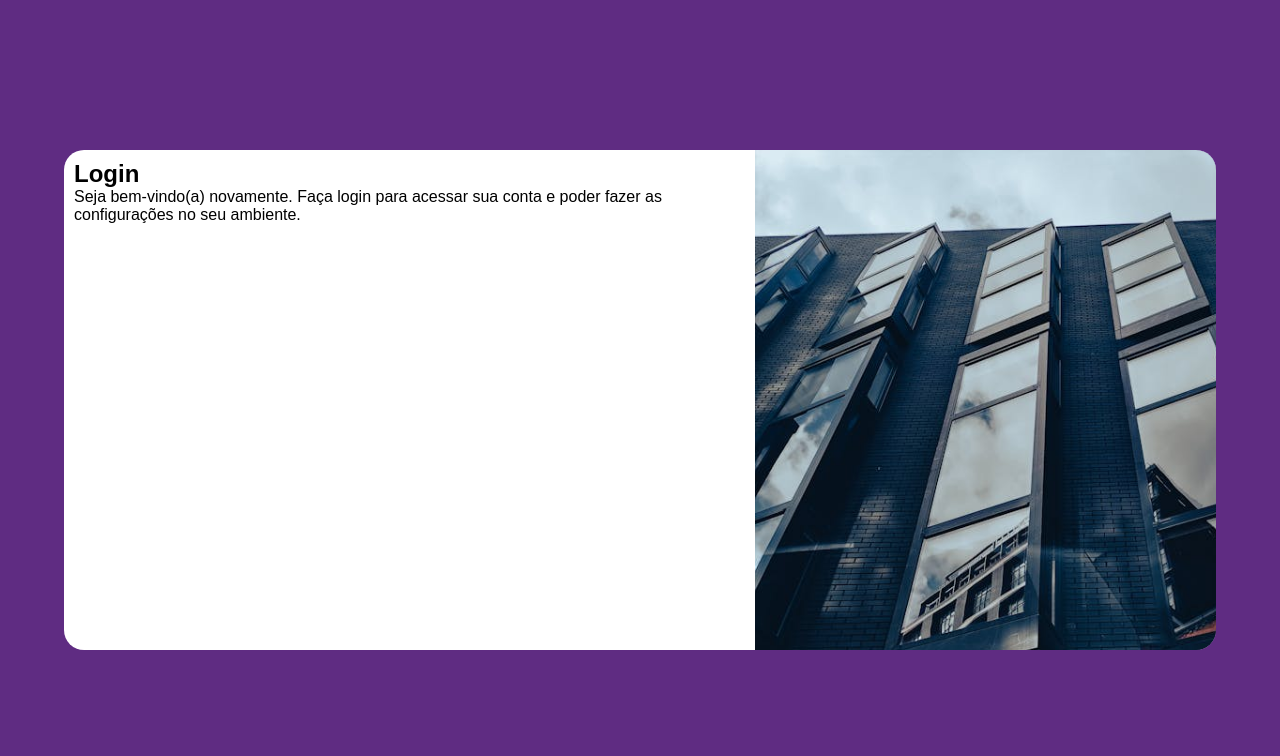
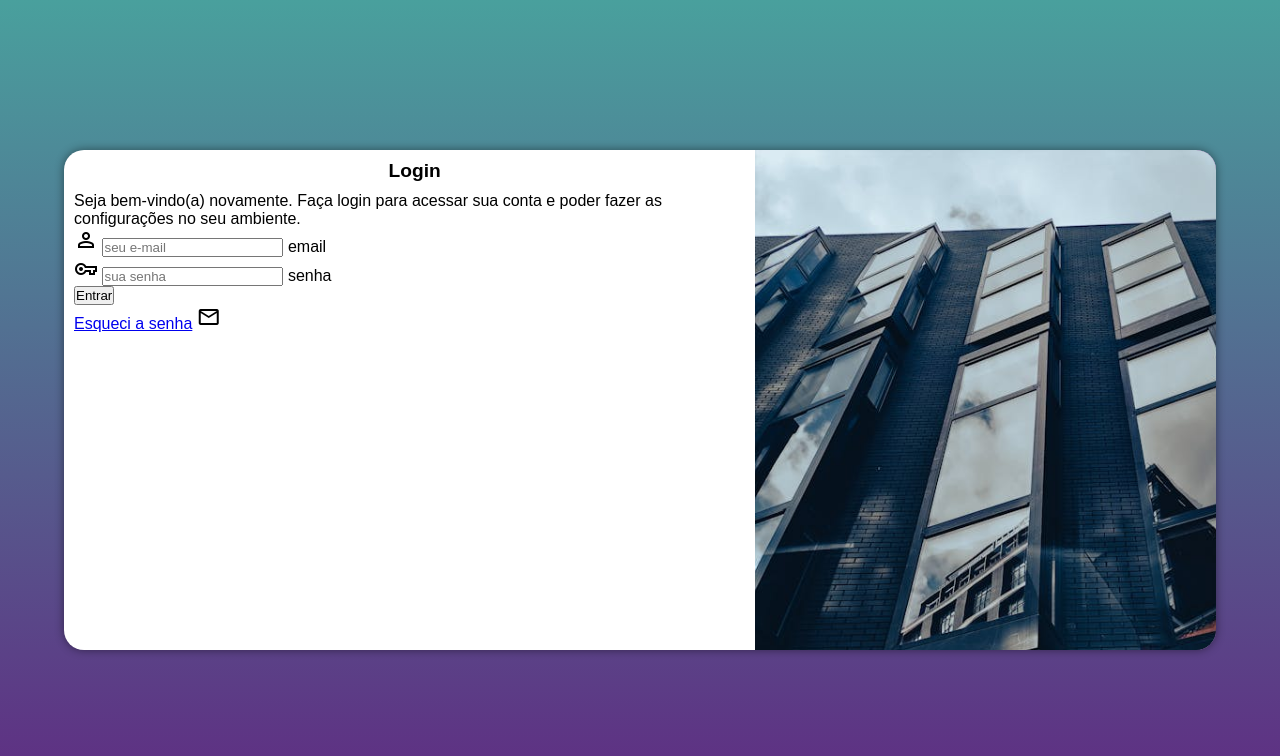
Before and after one commit to joaolincolnkihara/html-css, a plain HTML site: page Exercicios/projeto-login-novo/index.html in a window 1280 px wide. Drawn offline with nearby package versions, Linux system fonts and the light colour scheme.

Commit message:
update gradient

```diff
--- a/Exercicios/projeto-login-novo/estilos/media.css
+++ b/Exercicios/projeto-login-novo/estilos/media.css
@@ -1,6 +1,10 @@
 @charset "UTF-8";
 
 @media screen and (min-width:768px) and (max-width:992px) {
+    main,body{
+        background-image: linear-gradient(to top, #5f2c82, #49a09d);
+    }
+
     section#login{
         width: 80vw;
     }
@@ -19,6 +23,10 @@
 }
 
 @media screen and (min-width:990px) {
+    main,body{
+        background-image: linear-gradient(to top, #5f2c82, #49a09d);
+    }
+
     section#login{
         width: 90vw;
     }
@@ -33,4 +41,14 @@
         float: left;
         width: 60%;
     }
+
+    section#login>div#formulario>h1{
+        text-align: center;
+        margin-bottom: 10px;
+        font-size: 1.2em;
+    }
+
+    section#login>div#formulario>p{
+        font-size: 1em;
+    }
 }
--- a/Exercicios/projeto-login-novo/estilos/style.css
+++ b/Exercicios/projeto-login-novo/estilos/style.css
@@ -33,11 +33,12 @@ section#login{
     overflow: hidden;
 
     background-color: white;
-    width: 200px;
+    width: 250px;
     height: 500px;
     border-radius: 20px;
     transition: width .3s, height .3s;
     transition-timing-function: ease;
+    box-shadow: 0px 0px 10px rgba(0, 0, 0, 0.459);
 }
 
 div#imagem{
@@ -52,3 +53,12 @@ div#formulario{
     display: block;
     padding: 10px;
 }
+
+section#login>div#formulario>h1{
+    text-align: center;
+    margin-bottom: 10px;
+}
+
+section#login>div#formulario>p{
+    font-size: .8em;
+}
--- a/Exercicios/projeto-login-novo/index.html
+++ b/Exercicios/projeto-login-novo/index.html
@@ -3,6 +3,7 @@
 <head>
     <meta charset="UTF-8">
     <meta name="viewport" content="width=device-width, initial-scale=1.0">
+    <link rel="stylesheet" href="https://fonts.googleapis.com/css2?family=Material+Symbols+Outlined:opsz,wght,FILL,GRAD@20..48,100..700,0..1,-50..200" />
     <title>Login</title>
     <link rel="stylesheet" href="estilos/style.css" media="all">
     <link rel="stylesheet" href="estilos/media.css">
@@ -18,22 +19,25 @@
                 <p>Seja bem-vindo(a) novamente. Faça login para acessar sua conta e poder fazer as configurações no seu ambiente.</p>
 
                 <form action="login.php" method="post">
-                    <!--<div>
-                        <label for="iemail"></label>
-                        <input type="email" name="email" id="iemail">
+                    <div class="campo">
+                        <span class="material-symbols-outlined"> person</span>
+                        <input type="email" name="email" id="iemail" placeholder="seu e-mail" required maxlength="35" autocomplete="email">
+                        <label for="iemail">email</label>
                     </div>
 
-                    <div>
-                        <label for="isenha"></label>
-                        <input type="password" name="senha" id="isenha">
+                    <div class="campo">
+                        <span class="material-symbols-outlined">vpn_key</span>
+                        <input type="password" name="senha" id="isenha" placeholder="sua senha" required minlength="8" maxlength="20">
+                        <label for="isenha">senha</label>
                     </div>
 
                     <div>
                         <input type="submit" value="Entrar">
                     </div>
                     <div>
-                        <input type="submit" value="Esqueci a senha">
-                    </div>-->
+                        <a href="esqueci.html">Esqueci a senha</a>
+                        <span class="material-symbols-outlined">mail</span>
+                    </div>
                 </form>
             </div>
         </section>
```
